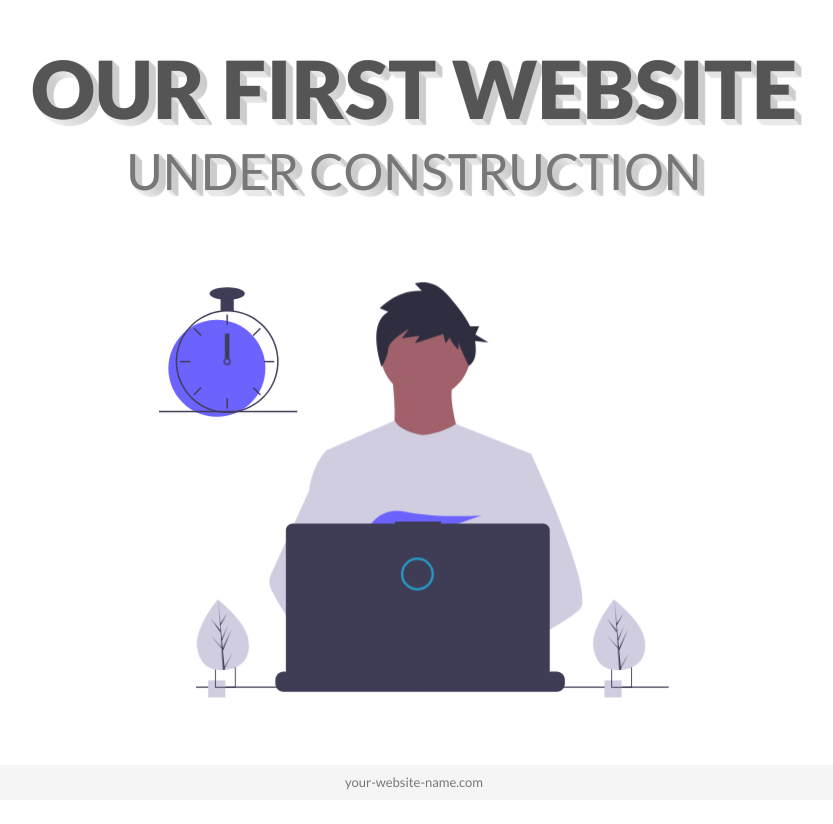
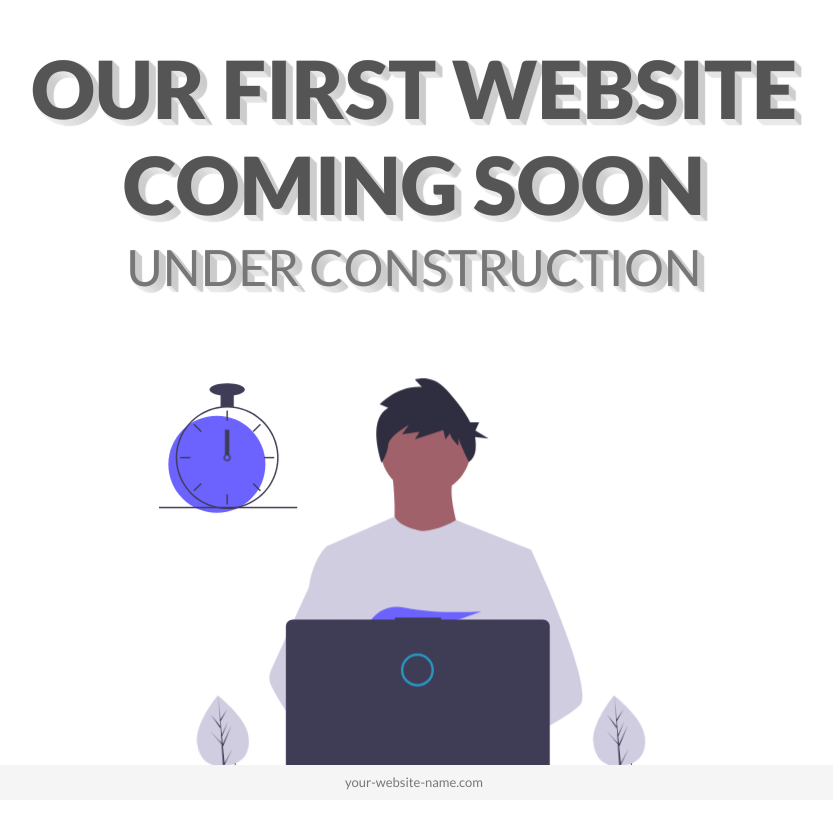
Before and after one commit to AbdurRehmany/Coming-soon-web-project, a plain HTML site: page index.html in a window 1280 px wide. Shown: the whole page, without its empty margins (226-1059 px from the left). Before the commit the page ends 800 px from the top, so only its background shows below. Drawn offline with nearby package versions, Linux system fonts and the light colour scheme.

Commit message:
heading change

```diff
--- a/index.html
+++ b/index.html
@@ -21,7 +21,7 @@
     <div class="container">
         <div class="row justify-content-center">
             <div class="col-md-10 main-title">
-                <h1>Our First Website</h1>
+                <h1>Our First Website cOMING sOON</h1>
                 <h2>under construction</h2>
             </div>
         </div>
```
